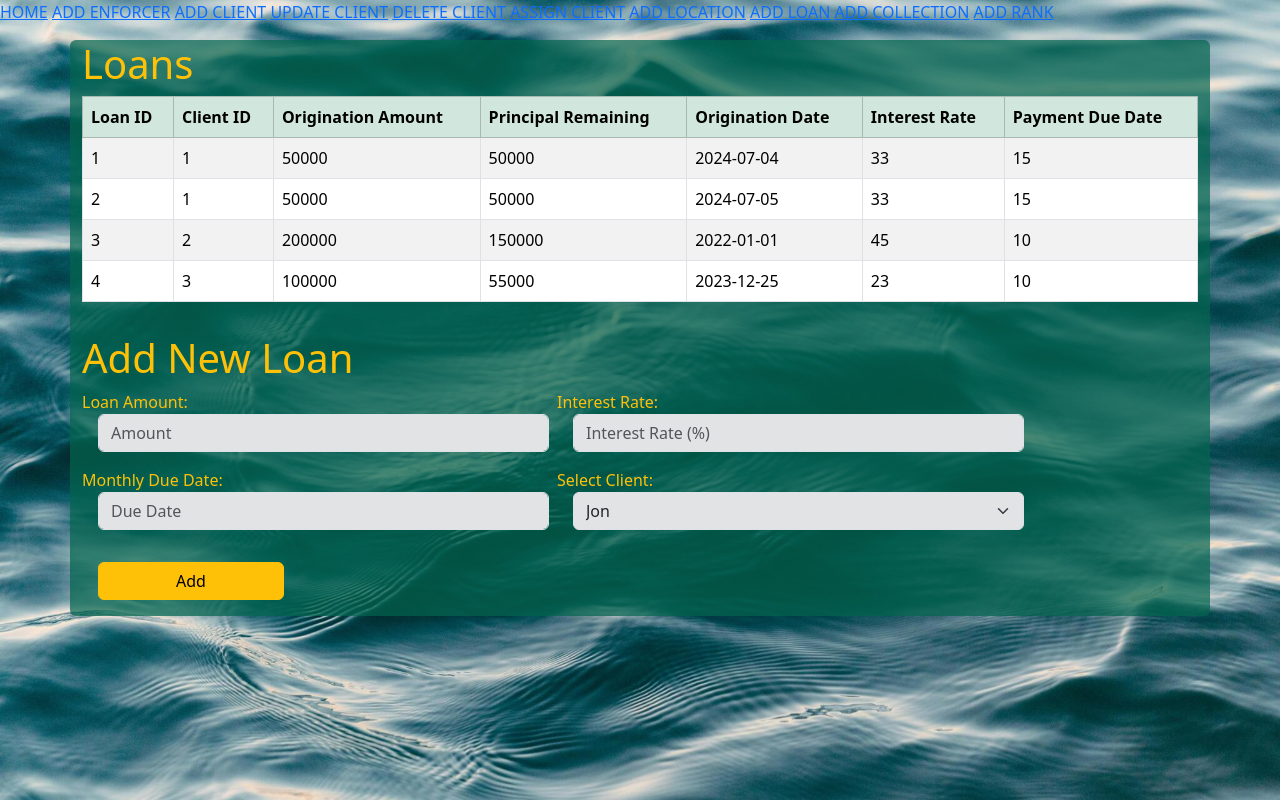
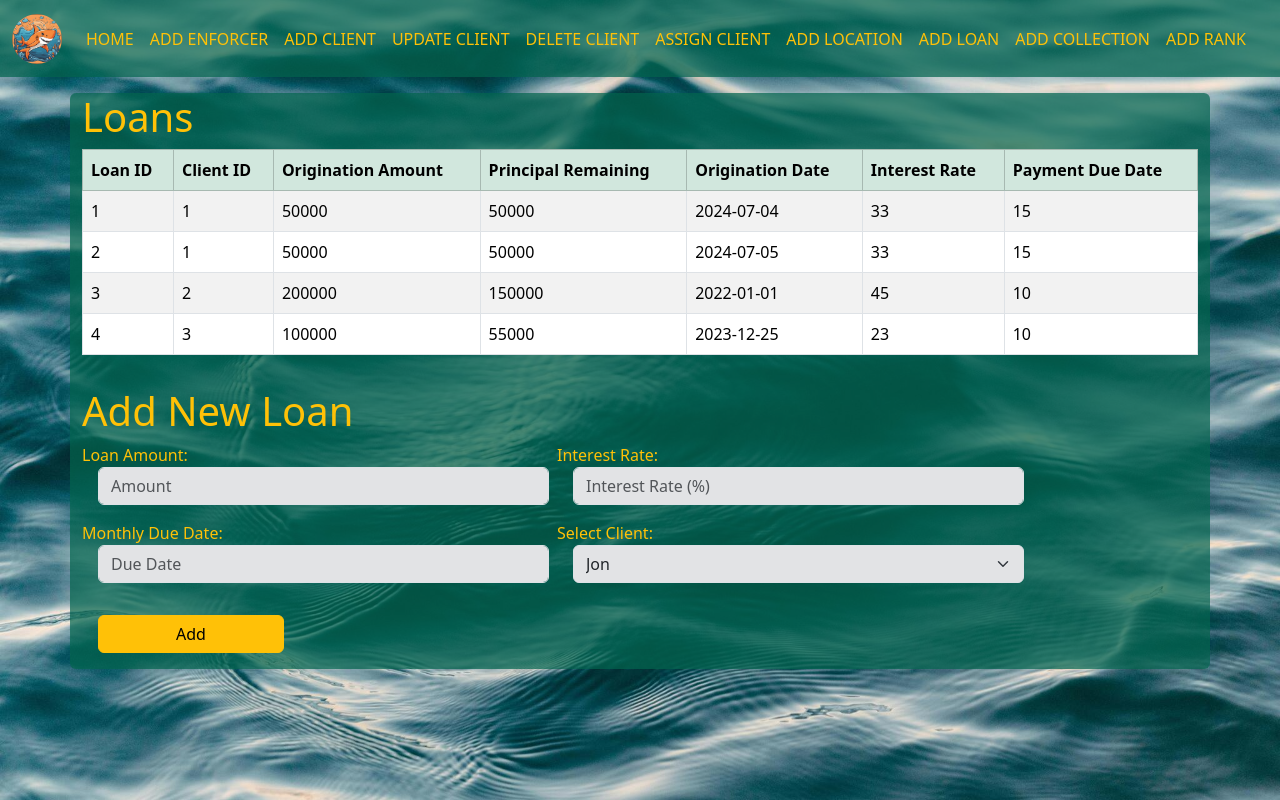
Before and after one commit to cbridgesosu/WeHeartLoanSharking, a Flask app: page /add_loan in a window 1280 px wide. Run offline with Flask 3, Linux system fonts and the light colour scheme.

Commit message:
add style to navbar

```diff
--- a/static/css/main.css
+++ b/static/css/main.css
@@ -5,6 +5,6 @@ body {
     background-size: cover;
 }
 
-.container {
+.container, .navbar {
     background-color: rgba(3, 101, 78, 0.705);
 }
--- a/templates/base.j2
+++ b/templates/base.j2
@@ -11,18 +11,29 @@
 </head>
 
 <body>
-    <nav>
-        <a href="{{ url_for('root') }}">HOME</a>
-        <a href="{{ url_for('add_enforcer') }}">ADD ENFORCER</a>
-        <a href="{{ url_for('add_client') }}">ADD CLIENT</a>
-        <a href="{{ url_for('update_client') }}">UPDATE CLIENT</a>
-        <a href="{{ url_for('delete_client') }}">DELETE CLIENT</a>
-        <a href="{{ url_for('assign_client') }}">ASSIGN CLIENT</a>
-        <a href="{{ url_for('add_location') }}">ADD LOCATION</a>
-        <a href="{{ url_for('add_loan') }}">ADD LOAN</a>
-        <a href="{{ url_for('add_collection') }}">ADD COLLECTION</a>
-        <a href="{{ url_for('add_rank') }}">ADD RANK</a>
-
+    <nav class="navbar navbar-expand navbar-light text-secondary ">
+        <div class="container-fluid">
+            <a class="navbar-brand" href="#">
+                <img src="../static/img/logo.jpg" alt="" width="50" height="50" class="d-inline-block align-text-top rounded-circle">
+            </a>
+            <button class="navbar-toggler" type="button" data-toggle="collapse" data-target="#navbarNavAltMarkup" aria-controls="navbarNavAltMarkup" aria-expanded="false" aria-label="Toggle navigation">
+                <span class="navbar-toggler-icon"></span>
+            </button>
+            <div class="collapse navbar-collapse" id="navbarNavAltMarkup">
+                <div class="navbar-nav">
+                    <a class="nav-item nav-link active link-warning" href="{{ url_for('root') }}">HOME</a>
+                    <a class="nav-item nav-link link-warning" href="{{ url_for('add_enforcer') }}">ADD ENFORCER</a>
+                    <a class="nav-item nav-link link-warning" href="{{ url_for('add_client') }}">ADD CLIENT</a>
+                    <a class="nav-item nav-link link-warning" href="{{ url_for('update_client') }}">UPDATE CLIENT</a>
+                    <a class="nav-item nav-link link-warning" href="{{ url_for('delete_client') }}">DELETE CLIENT</a>
+                    <a class="nav-item nav-link link-warning" href="{{ url_for('assign_client') }}">ASSIGN CLIENT</a>
+                    <a class="nav-item nav-link link-warning" href="{{ url_for('add_location') }}">ADD LOCATION</a>
+                    <a class="nav-item nav-link link-warning" href="{{ url_for('add_loan') }}">ADD LOAN</a>
+                    <a class="nav-item nav-link link-warning" href="{{ url_for('add_collection') }}">ADD COLLECTION</a>
+                    <a class="nav-item nav-link link-warning" href="{{ url_for('add_rank') }}">ADD RANK</a>
+                </div>
+            </div>
+        </div>
     </nav>
 
 
```
Also changed, not shown: static/img/logo.jpg (added).
